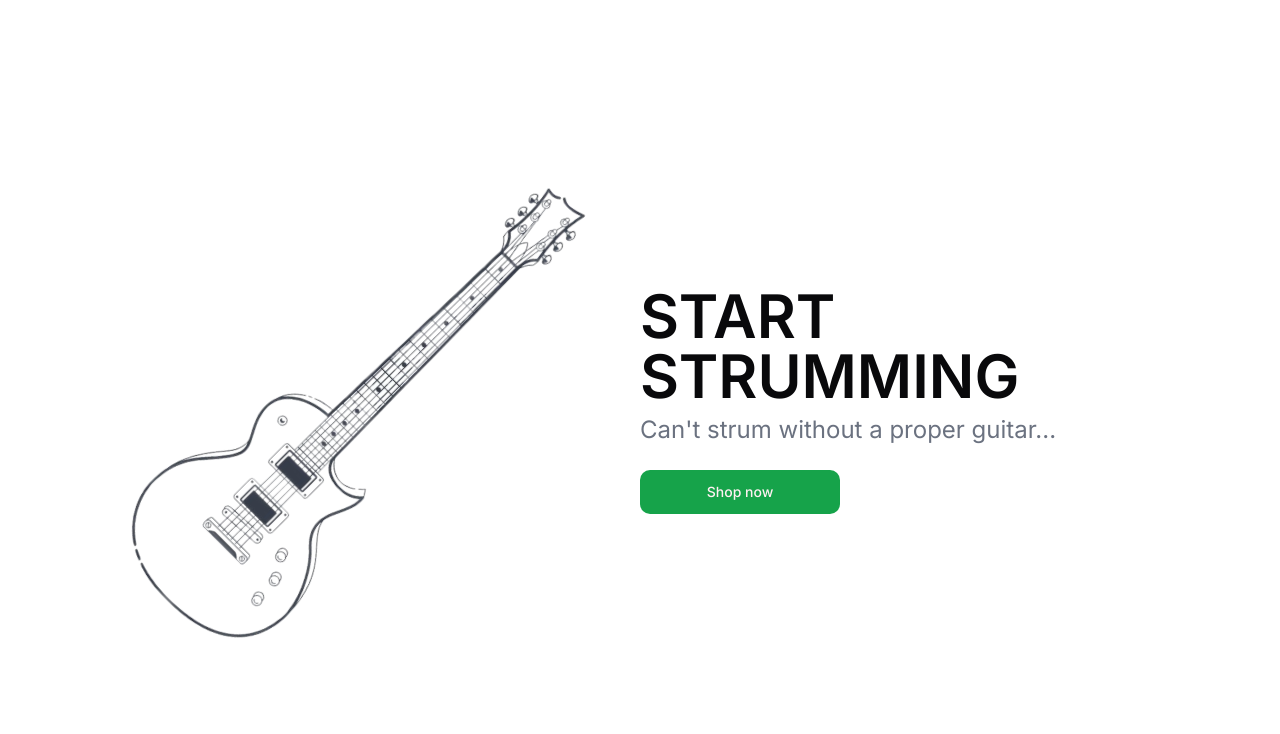
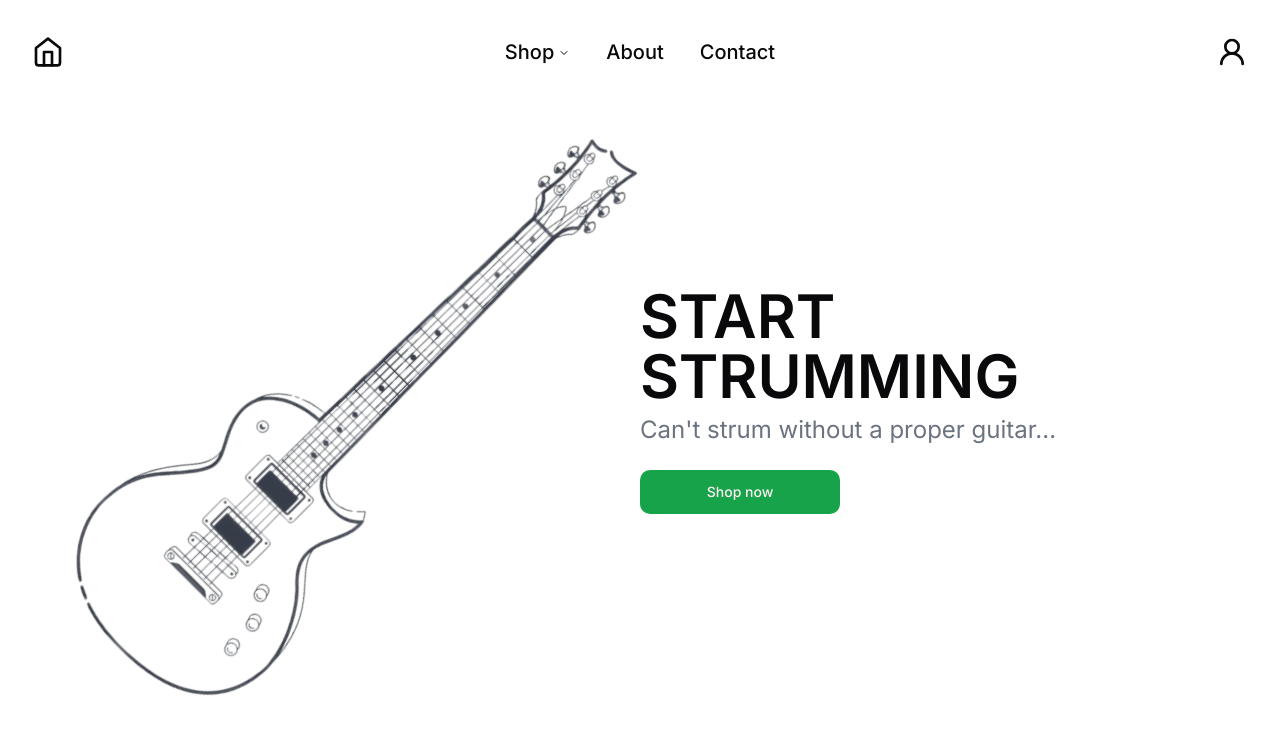
Before and after one commit to BartoszBrodowski/guitar-shop-frontend, a Next.js app: page / in a window 1280 px wide. Shown: the top 734 px of the page. Built offline with nearby package versions, Linux system fonts and the light colour scheme.

Commit message:
feat: navbar component

```diff
--- a/package.json
+++ b/package.json
@@ -10,6 +10,7 @@
   },
   "dependencies": {
     "@prisma/client": "^5.7.1",
+    "@radix-ui/react-navigation-menu": "^1.1.4",
     "@radix-ui/react-slot": "^1.0.2",
     "@tanstack/react-query": "^5.17.7",
     "@trpc/client": "^10.45.0",
--- /dev/null
+++ b/src/app/components/Navbar/index.tsx
@@ -0,0 +1,126 @@
+'use client';
+
+import {
+	NavigationMenu,
+	NavigationMenuContent,
+	NavigationMenuItem,
+	NavigationMenuLink,
+	NavigationMenuList,
+	NavigationMenuTrigger,
+	navigationMenuTriggerStyle,
+} from '@/components/ui/navigation-menu';
+import { cn } from '@/lib/utils';
+import { HomeIcon, User, UserRound } from 'lucide-react';
+import Link from 'next/link';
+import * as React from 'react';
+// import SignInButton from './SignIn';
+
+const Navbar = () => {
+	return (
+		<div className='flex justify-center relative w-full'>
+			<div className='flex justify-center items-center absolute w-full'>
+				<div className='flex justify-start basis-2/6'>
+					<Link className='ml-8 ' href='/home'>
+						<HomeIcon className='w-8 h-8' />
+					</Link>
+				</div>
+				<div className='flex w-3/5 justify-center items-center p-8'>
+					<NavigationMenu>
+						<NavigationMenuList>
+							<NavigationMenuItem>
+								<NavigationMenuTrigger className='text-xl'>Shop</NavigationMenuTrigger>
+								<NavigationMenuContent>
+									<ul className='grid grid-cols-2 gap-3 p-6 md:w-[400px] lg:w-[500px]'>
+										<div className='col-span-1'>
+											<NavigationMenuLink href='/shop/guitars'>
+												<h2 className='text-2xl font-semibold'>Guitars</h2>
+											</NavigationMenuLink>
+											<ul className='flex flex-col'>
+												<NavigationMenuLink
+													href='/guitars/fender'
+													className='w-full hover:bg-gray-100 rounded p-1 text-muted-foreground'>
+													Fender
+												</NavigationMenuLink>
+												<NavigationMenuLink className='w-full hover:bg-gray-100 rounded p-1 text-muted-foreground'>
+													Gibson
+												</NavigationMenuLink>
+												<NavigationMenuLink className='w-full hover:bg-gray-100 rounded p-1 text-muted-foreground'>
+													Gretsch
+												</NavigationMenuLink>
+											</ul>
+										</div>
+										<div>
+											<NavigationMenuLink href='/shop/strings'>
+												<h2 className='text-2xl font-semibold'>Strings</h2>
+											</NavigationMenuLink>
+											<ul className='flex flex-col'>
+												<NavigationMenuLink
+													href='/guitars/fender'
+													className='w-full hover:bg-gray-100 rounded p-1 text-muted-foreground'>
+													Fender
+												</NavigationMenuLink>
+												<NavigationMenuLink className='w-full hover:bg-gray-100 rounded p-1 text-muted-foreground'>
+													Gibson
+												</NavigationMenuLink>
+												<NavigationMenuLink className='w-full hover:bg-gray-100 rounded p-1 text-muted-foreground'>
+													Gretsch
+												</NavigationMenuLink>
+											</ul>
+										</div>
+									</ul>
+								</NavigationMenuContent>
+							</NavigationMenuItem>
+							<NavigationMenuItem>
+								<Link href='/about' legacyBehavior passHref>
+									<NavigationMenuLink
+										href='/'
+										className={'text-xl ' + navigationMenuTriggerStyle()}>
+										About
+									</NavigationMenuLink>
+								</Link>
+							</NavigationMenuItem>
+							<NavigationMenuItem>
+								<Link href='/contact' legacyBehavior passHref>
+									<NavigationMenuLink
+										href='/'
+										className={'text-xl ' + navigationMenuTriggerStyle()}>
+										Contact
+									</NavigationMenuLink>
+								</Link>
+							</NavigationMenuItem>
+						</NavigationMenuList>
+					</NavigationMenu>
+				</div>
+				<div className='flex justify-end basis-2/6'>
+					<Link className='mr-8' href='/signin'>
+						<UserRound className='w-8 h-8' />
+					</Link>
+				</div>
+			</div>
+		</div>
+	);
+};
+
+const ListItem = React.forwardRef<React.ElementRef<'a'>, React.ComponentPropsWithoutRef<'a'>>(
+	({ className, title, children, ...props }, ref) => {
+		return (
+			<li>
+				<NavigationMenuLink asChild>
+					<a
+						ref={ref}
+						className={cn(
+							'block select-none space-y-1 rounded-md p-3 leading-none no-underline outline-none transition-colors hover:bg-accent hover:text-accent-foreground focus:bg-accent focus:text-accent-foreground',
+							className
+						)}
+						{...props}>
+						<div className='text-md font-medium leading-none mb-2'>{title}</div>
+						<div className='text-sm leading-snug text-muted-foreground'>{children}</div>
+					</a>
+				</NavigationMenuLink>
+			</li>
+		);
+	}
+);
+ListItem.displayName = 'ListItem';
+
+export default Navbar;
--- a/src/app/layout.tsx
+++ b/src/app/layout.tsx
@@ -1,22 +1,22 @@
-import type { Metadata } from 'next'
-import { Inter } from 'next/font/google'
-import './globals.css'
+import type { Metadata } from 'next';
+import { Inter } from 'next/font/google';
+import './globals.css';
+import Navbar from './components/Navbar';
 
-const inter = Inter({ subsets: ['latin'] })
+const inter = Inter({ subsets: ['latin'] });
 
 export const metadata: Metadata = {
-  title: 'Create Next App',
-  description: 'Generated by create next app',
+	title: 'Create Next App',
+	description: 'Generated by create next app',
+};
+
+export default function RootLayout({ children }: { children: React.ReactNode }) {
+	return (
+		<html lang='en'>
+			<body className={inter.className}>
+				<Navbar />
+				{children}
+			</body>
+		</html>
+	);
 }
-
-export default function RootLayout({
-  children,
-}: {
-  children: React.ReactNode
-}) {
-  return (
-    <html lang="en">
-      <body className={inter.className}>{children}</body>
-    </html>
-  )
-}
--- a/src/components/Hero/index.tsx
+++ b/src/components/Hero/index.tsx
@@ -8,7 +8,7 @@
 		<div className='grid grid-cols-2 items-center h-screen'>
 			<div className='flex justify-center items-center'>
 				<Image
-					className='rotate-45'
+					className='rotate-45 w-auto h-auto'
 					width='400'
 					height='500'
 					src='/HeroGuitar.png'
--- /dev/null
+++ b/src/components/ui/navigation-menu.tsx
@@ -0,0 +1,128 @@
+import * as React from "react"
+import * as NavigationMenuPrimitive from "@radix-ui/react-navigation-menu"
+import { cva } from "class-variance-authority"
+import { ChevronDown } from "lucide-react"
+
+import { cn } from "@/lib/utils"
+
+const NavigationMenu = React.forwardRef<
+  React.ElementRef<typeof NavigationMenuPrimitive.Root>,
+  React.ComponentPropsWithoutRef<typeof NavigationMenuPrimitive.Root>
+>(({ className, children, ...props }, ref) => (
+  <NavigationMenuPrimitive.Root
+    ref={ref}
+    className={cn(
+      "relative z-10 flex max-w-max flex-1 items-center justify-center",
+      className
+    )}
+    {...props}
+  >
+    {children}
+    <NavigationMenuViewport />
+  </NavigationMenuPrimitive.Root>
+))
+NavigationMenu.displayName = NavigationMenuPrimitive.Root.displayName
+
+const NavigationMenuList = React.forwardRef<
+  React.ElementRef<typeof NavigationMenuPrimitive.List>,
+  React.ComponentPropsWithoutRef<typeof NavigationMenuPrimitive.List>
+>(({ className, ...props }, ref) => (
+  <NavigationMenuPrimitive.List
+    ref={ref}
+    className={cn(
+      "group flex flex-1 list-none items-center justify-center space-x-1",
+      className
+    )}
+    {...props}
+  />
+))
+NavigationMenuList.displayName = NavigationMenuPrimitive.List.displayName
+
+const NavigationMenuItem = NavigationMenuPrimitive.Item
+
+const navigationMenuTriggerStyle = cva(
+  "group inline-flex h-10 w-max items-center justify-center rounded-md bg-background px-4 py-2 text-sm font-medium transition-colors hover:bg-accent hover:text-accent-foreground focus:bg-accent focus:text-accent-foreground focus:outline-none disabled:pointer-events-none disabled:opacity-50 data-[active]:bg-accent/50 data-[state=open]:bg-accent/50"
+)
+
+const NavigationMenuTrigger = React.forwardRef<
+  React.ElementRef<typeof NavigationMenuPrimitive.Trigger>,
+  React.ComponentPropsWithoutRef<typeof NavigationMenuPrimitive.Trigger>
+>(({ className, children, ...props }, ref) => (
+  <NavigationMenuPrimitive.Trigger
+    ref={ref}
+    className={cn(navigationMenuTriggerStyle(), "group", className)}
+    {...props}
+  >
+    {children}{" "}
+    <ChevronDown
+      className="relative top-[1px] ml-1 h-3 w-3 transition duration-200 group-data-[state=open]:rotate-180"
+      aria-hidden="true"
+    />
+  </NavigationMenuPrimitive.Trigger>
+))
+NavigationMenuTrigger.displayName = NavigationMenuPrimitive.Trigger.displayName
+
+const NavigationMenuContent = React.forwardRef<
+  React.ElementRef<typeof NavigationMenuPrimitive.Content>,
+  React.ComponentPropsWithoutRef<typeof NavigationMenuPrimitive.Content>
+>(({ className, ...props }, ref) => (
+  <NavigationMenuPrimitive.Content
+    ref={ref}
+    className={cn(
+      "left-0 top-0 w-full data-[motion^=from-]:animate-in data-[motion^=to-]:animate-out data-[motion^=from-]:fade-in data-[motion^=to-]:fade-out data-[motion=from-end]:slide-in-from-right-52 data-[motion=from-start]:slide-in-from-left-52 data-[motion=to-end]:slide-out-to-right-52 data-[motion=to-start]:slide-out-to-left-52 md:absolute md:w-auto ",
+      className
+    )}
+    {...props}
+  />
+))
+NavigationMenuContent.displayName = NavigationMenuPrimitive.Content.displayName
+
+const NavigationMenuLink = NavigationMenuPrimitive.Link
+
+const NavigationMenuViewport = React.forwardRef<
+  React.ElementRef<typeof NavigationMenuPrimitive.Viewport>,
+  React.ComponentPropsWithoutRef<typeof NavigationMenuPrimitive.Viewport>
+>(({ className, ...props }, ref) => (
+  <div className={cn("absolute left-0 top-full flex justify-center")}>
+    <NavigationMenuPrimitive.Viewport
+      className={cn(
+        "origin-top-center relative mt-1.5 h-[var(--radix-navigation-menu-viewport-height)] w-full overflow-hidden rounded-md border bg-popover text-popover-foreground shadow-lg data-[state=open]:animate-in data-[state=closed]:animate-out data-[state=closed]:zoom-out-95 data-[state=open]:zoom-in-90 md:w-[var(--radix-navigation-menu-viewport-width)]",
+        className
+      )}
+      ref={ref}
+      {...props}
+    />
+  </div>
+))
+NavigationMenuViewport.displayName =
+  NavigationMenuPrimitive.Viewport.displayName
+
+const NavigationMenuIndicator = React.forwardRef<
+  React.ElementRef<typeof NavigationMenuPrimitive.Indicator>,
+  React.ComponentPropsWithoutRef<typeof NavigationMenuPrimitive.Indicator>
+>(({ className, ...props }, ref) => (
+  <NavigationMenuPrimitive.Indicator
+    ref={ref}
+    className={cn(
+      "top-full z-[1] flex h-1.5 items-end justify-center overflow-hidden data-[state=visible]:animate-in data-[state=hidden]:animate-out data-[state=hidden]:fade-out data-[state=visible]:fade-in",
+      className
+    )}
+    {...props}
+  >
+    <div className="relative top-[60%] h-2 w-2 rotate-45 rounded-tl-sm bg-border shadow-md" />
+  </NavigationMenuPrimitive.Indicator>
+))
+NavigationMenuIndicator.displayName =
+  NavigationMenuPrimitive.Indicator.displayName
+
+export {
+  navigationMenuTriggerStyle,
+  NavigationMenu,
+  NavigationMenuList,
+  NavigationMenuItem,
+  NavigationMenuContent,
+  NavigationMenuTrigger,
+  NavigationMenuLink,
+  NavigationMenuIndicator,
+  NavigationMenuViewport,
+}
```
Also changed, not shown: 2 other files (tests, documents, lock files or other folders).
